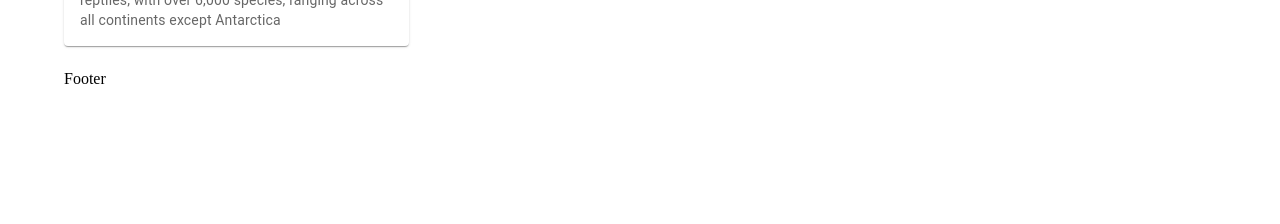
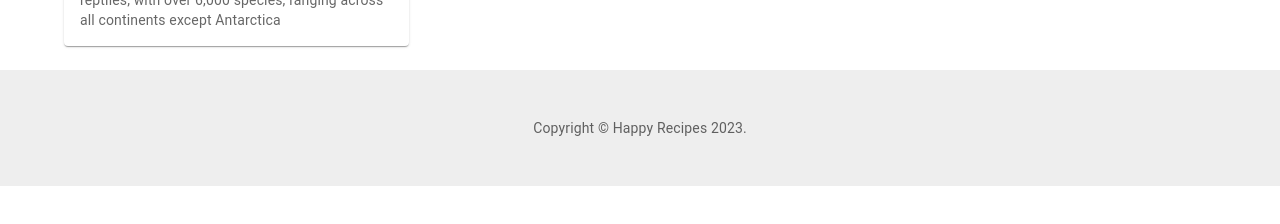
Before and after one commit to GreenCatInForest/recipe-search-app, a React (Create React App) app: page / in a window 1280 px wide. Shown: the part 534-758 px from the top of the page. Built offline with nearby package versions, Linux system fonts and the light colour scheme.

Commit message:
Footer Updated

```diff
--- a/src/App.js
+++ b/src/App.js
@@ -5,6 +5,7 @@ import Box from "@mui/material/Box";
 
 import { AppRoutes } from "./AppRoutes";
 import { NavBar } from "./components/NavBar";
+import { Footer } from "./components/Footer";
 
 export const App = () => {
   return (
@@ -16,6 +17,7 @@ export const App = () => {
             <AppRoutes />
           </Container>
         </Box>
+        <Footer />
       </Stack>
     </BrowserRouter>
   );
--- a/src/components/Footer.js
+++ b/src/components/Footer.js
@@ -1,5 +1,25 @@
+import * as React from "react";
+import Container from "@mui/material/Container";
+import Typography from "@mui/material/Typography";
+import { Box } from "@mui/material";
+
 export const Footer = () => {
-    return (
-        <div>Footer</div>
-    )
-}
+  return (
+    <Box
+      sx={{
+        backgroundColor: (theme) =>
+          theme.palette.mode === "light"
+            ? theme.palette.grey[200]
+            : theme.palette.grey[800],
+        p: 6,
+      }}
+      component="footer"
+    >
+      <Container maxWidth="sm">
+        <Typography variant="body2" color="text.secondary" align="center">
+          Copyright © Happy Recipes {new Date().getFullYear()}.
+        </Typography>
+      </Container>
+    </Box>
+  );
+};
--- a/src/pages/Home.js
+++ b/src/pages/Home.js
@@ -3,7 +3,6 @@ import Stack from "@mui/material/Stack";
 import { Banner } from "../components/Banner";
 import { Features } from "../components/Features";
 import { AboutUs } from "../components/AboutUs";
-import { Footer } from "../components/Footer";
 
 export const Home = () => {
   return (
@@ -11,7 +10,6 @@ export const Home = () => {
       <Banner />
       <Features />
       <AboutUs />
-      <Footer />
     </Stack>
   );
 };
```
